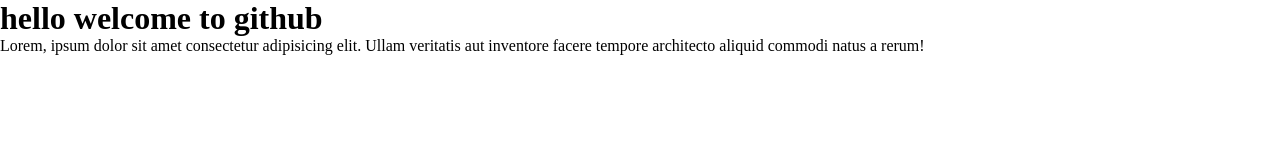
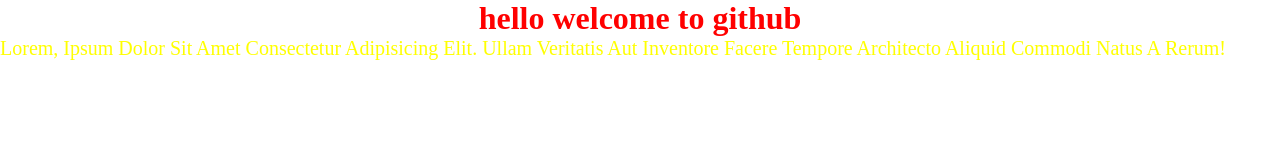
Before and after one commit to devensuthar33/github-1, a plain HTML site: page index.html in a window 1280 px wide. Drawn offline with Linux system fonts and the light colour scheme.

Commit message:
change third

```diff
--- a/css/style.css
+++ b/css/style.css
@@ -14,3 +14,14 @@ a {
 li {
   list-style: none;
 }
+
+h1 {
+  color: red;
+  text-align: center;
+}
+
+p {
+  color: yellow;
+  text-transform: capitalize;
+  font-size: 20px;
+}
```
